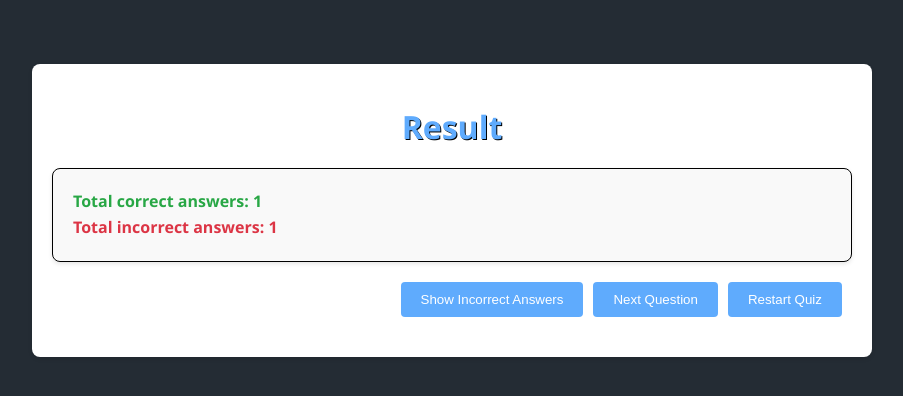
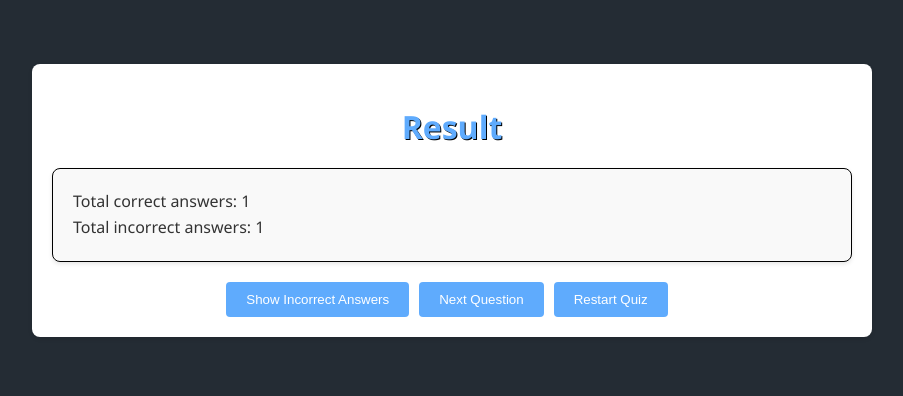
Before and after one commit to MichaelRigali/GreVocab, a Flask app: template templates/result.html in a window 1280 px wide. Shown: the top 396 px of the page, without its empty margins (188-1091 px from the left). Run offline with Flask 3, Linux system fonts and the light colour scheme; the template is opened without the code that fills it: most values are stand-ins (such as "Sample title", 1, 10 or a date in 2020).

Commit message:
temporary commit

```diff
--- a/app.py
+++ b/app.py
@@ -131,41 +131,33 @@ def index():
 
     # If it's a POST request, process the submitted answer
     if request.method == 'POST':
-
         user_answer = request.form.get('answer')  # Retrieve the selected answer
         correct_answer = request.form.get('correct_answer')  # Retrieve the correct answer
         correct_word = request.form.get('word')  # Retrieve the correct word
-        # Create if statement for whether or not being quizzed exclusively or not
+
         if user_answer == correct_answer:
             result = 'Correct'
             correct_answers_count += 1
             correct_definition = correct_answer  # Pass correct definition to template
-            # if user_answer in incorrect_answers:
-            # iterating over dicts in list
-            for word_dict in incorrect_answers:
-                if correct_word in word_dict.values():
-                    # print(f'found in incorrect answers {correct_word}')
-                    # now we want to remove this word from the incorrect answers
-                    incorrect_answers.remove(word_dict)
-                    incorrect_answers_count -= 1
+
+            # Remove correct word from incorrect_answers if present
+            incorrect_answers = [answer for answer in incorrect_answers if answer['word'] != correct_word]
 
         else:
             result = 'Incorrect'
             incorrect_answers_count += 1
-            # incorrect_etymology, _, incorrect_part_of_speech, _ = get_word_details(correct_word)
-            # stems, etymology, short_definition, part_of_speech
-            incorrect_answers.append({'word': correct_word, 'definition': correct_answer, 'user_answer': user_answer})  # Store incorrect answer, its definition, and the user's answer
+
+            # Add incorrect answer to incorrect_answers list
+            incorrect_answers.append({'word': correct_word, 'definition': correct_answer, 'user_answer': user_answer})
             correct_definition = None  # Define it as None for incorrect answers
 
         # Redirect to the result page after processing the answer
         total_correct = correct_answers_count  # Update total_correct after processing
-        # Redirect or render result page with updated counts and incorrect answers list
-        # Redirect to the result page after processing the answer
         return render_template('result.html', result=result, correct_word=correct_word,
-                               incorrect_answers=incorrect_answers, total_correct=correct_answers_count,
-                               total_incorrect=incorrect_answers_count, incorrect_stems=stems, etymology=etymology,
-                               short_definition=short_definition, part_of_speech=part_of_speech,
-                               correct_definition=correct_definition)
+                            incorrect_answers=incorrect_answers, total_correct=correct_answers_count,
+                            total_incorrect=incorrect_answers_count, incorrect_stems=stems, etymology=etymology,
+                            short_definition=short_definition, part_of_speech=part_of_speech,
+                            correct_definition=correct_definition)
 
     # If it's a GET request, display the quiz question
     categories = ['barron_333']  # Update with your actual category names
--- a/templates/result.html
+++ b/templates/result.html
@@ -13,25 +13,20 @@
             background-color: #242c34; /* Background color matching the home.html color scheme */
         }
 
-        .correct-answer {
-            color: #28a745;
-            text-transform: capitalize; /* Capitalize the first letter */
-        }
-
         .container {
             max-width: 800px;
-            margin: 0 auto;
+            margin: 5% auto 0;
             padding: 20px;
             background-color: #fff;
             border-radius: 8px;
             box-shadow: 0 2px 4px rgba(0, 0, 0, 0.1);
-            margin-top: 5%;
         }
 
         h1 {
             text-align: center;
             color: #5fabfd;
-            margin-bottom: 20px; text-shadow: 1px 1px black;
+            margin-bottom: 20px;
+            text-shadow: 1px 1px black;
         }
 
         .result {
@@ -46,14 +41,17 @@
         .result p {
             margin: 0;
             line-height: 1.6;
+            color: #333;
         }
 
         .correct-answer {
             color: #28a745;
+            text-transform: capitalize;
         }
 
         .incorrect-answer {
             color: #dc3545;
+            text-transform: capitalize;
         }
 
         .standard {
@@ -64,15 +62,18 @@
             color: #dc3545;
         }
 
-        .correct-definition {
-            color: green;
+        .capitalize {
+            text-transform: capitalize;
         }
 
-        .incorrect-definition {
-            color: red;
+        .button-container {
+            display: flex;
+            justify-content: center;
+            margin-top: 20px;
         }
 
-        .show-incorrect-btn {
+        .show-incorrect-btn,
+        .quiz-exclusively-btn {
             background-color: #5fabfd;
             color: #fff;
             border: none;
@@ -80,11 +81,11 @@
             padding: 10px 20px;
             cursor: pointer;
             transition: background-color 0.3s ease;
-            display: block;
-            margin: 0 auto 20px;
+            margin-right: 10px;
         }
 
-        .show-incorrect-btn:hover {
+        .show-incorrect-btn:hover,
+        .quiz-exclusively-btn:hover {
             background-color: #0056b3;
         }
 
@@ -94,16 +95,13 @@
             border-radius: 8px;
             background-color: #fff;
             box-shadow: 0 2px 4px rgba(0, 0, 0, 0.1);
+            margin-top: 20px;
         }
 
         #incorrect-section h2 {
             margin-top: 0;
             color: #333;
             font-size: 24px;
-        }
-
-        .capitalize {
-    text-transform: capitalize;
         }
 
         #incorrect-section ul {
@@ -119,47 +117,19 @@
             color: #007bff;
         }
 
-        .quiz-exclusively-btn {
-            display: none;
-            background-color: #28a745;
-            color: #fff;
-            border: none;
-            border-radius: 4px;
-            padding: 10px 20px;
-            cursor: pointer;
-            transition: background-color 0.3s ease;
-            margin-top: 20px;
-        }
-
-        .quiz-exclusively-btn:hover {
-            background-color: #218838;
-        }
-
-        .capitalize strong::first-letter {
-    text-transform: capitalize;
-}
-
         strong {
             font-weight: 640;
         }
 
-    .button-container {
-    display: flex;
+        strong::first-letter {
+            text-transform: capitalize;
         }
-
-.button-container > * {
-    margin-right: 10px; /* Adjust margin as needed */
-}
-
-
-
     </style>
 </head>
 
 <body>
     <div class="container">
         <h1>Result</h1>
-        <strong>
         <div class="result">
             {% if result == 'Correct' %}
                 <p class="correct-answer">{{ result }}</p>
@@ -171,20 +141,18 @@
                 <p class="capitalize">Stems:</p>
                 <p class="capitalize">
                     {% for stem in incorrect_stems %}
-            <p><span class="capitalize">{{ stem }}</span></p>
+                        <span class="capitalize">{{ stem }}</span><br>
                     {% endfor %}
-            </pp>
+                </p>
                 <p>Etymology: <span class="capitalize">{{ etymology }}</span></p>
-            <p>Alternative Definition: <span style="text-transform: capitalize;">{{ short_definition | join(', ') }}</span></p>
+                <p>Alternative Definition: <span class="capitalize">{{ short_definition | join(', ') }}</span></p>
                 <p>Part of Speech: <span class="capitalize">{{ part_of_speech }}</span></p>
             {% endif %}
             <p class="standard">Total correct answers: {{ total_correct }}</p>
             <p class="standard2">Total incorrect answers: {{ total_incorrect }}</p>
         </div>
-    </strong>
         <div class="button-container">
             <button class="show-incorrect-btn" id="show-incorrect-btn">Show Incorrect Answers</button>
-
             <div id="incorrect-section">
                 <h2>Incorrect Answers</h2>
                 <ul>
@@ -194,16 +162,13 @@
                 </ul>
                 <button class="quiz-exclusively-btn" id="quiz-exclusively-btn">Quiz These Definitions Exclusively</button>
             </div>
-
             <form action="{{ url_for('quiz') }}" method="get">
                 <button type="submit" class="show-incorrect-btn" id="show-incorrect-btn">Next Question</button>
             </form>
-
             <form action="/restart" method="post">
                 <button type="submit" class="show-incorrect-btn" id="show-incorrect-btn">Restart Quiz</button>
             </form>
         </div>
-
     </div>
 
     <script>
```
Lines whose indentation alone changed are shown as unchanged.
